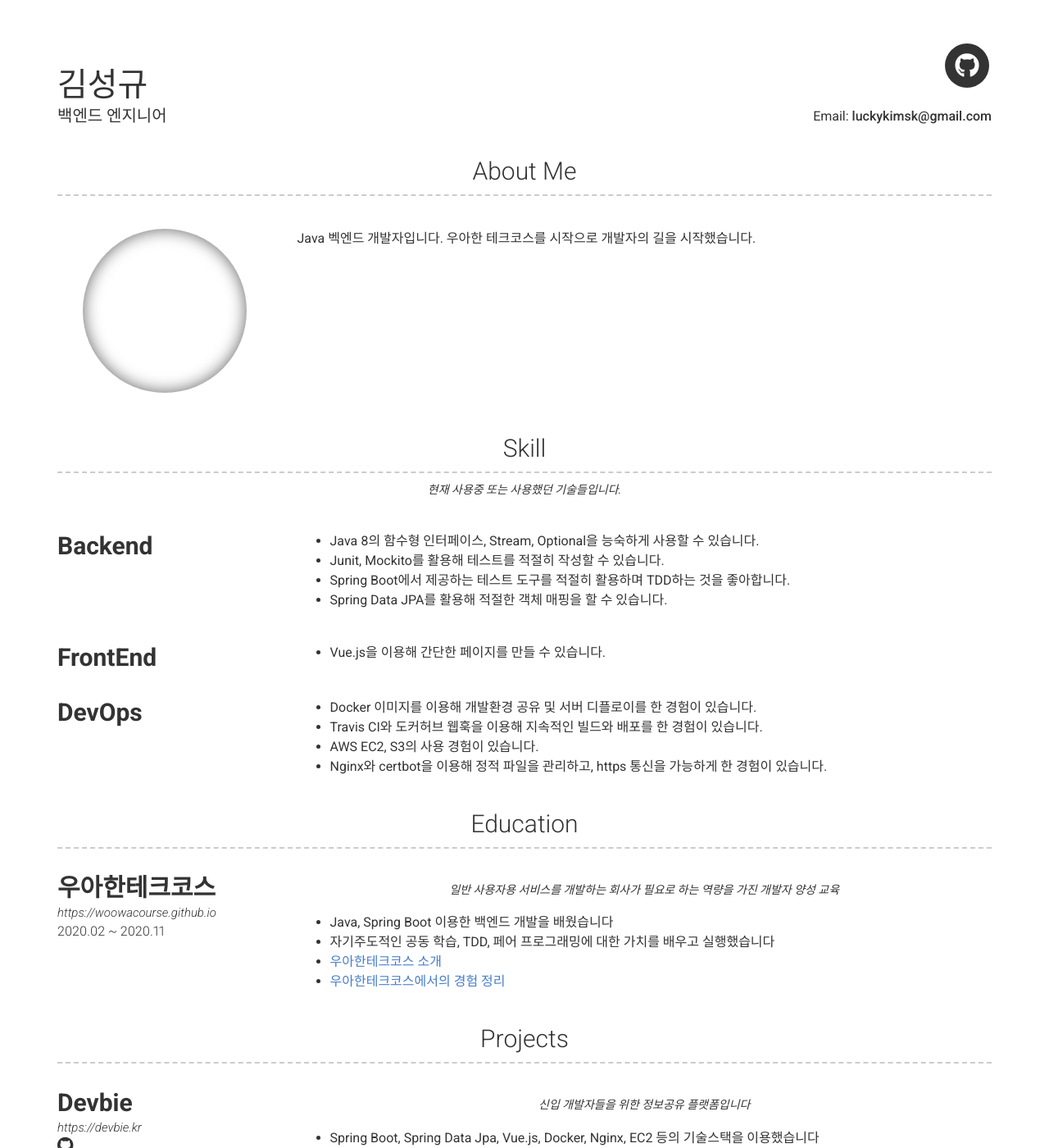
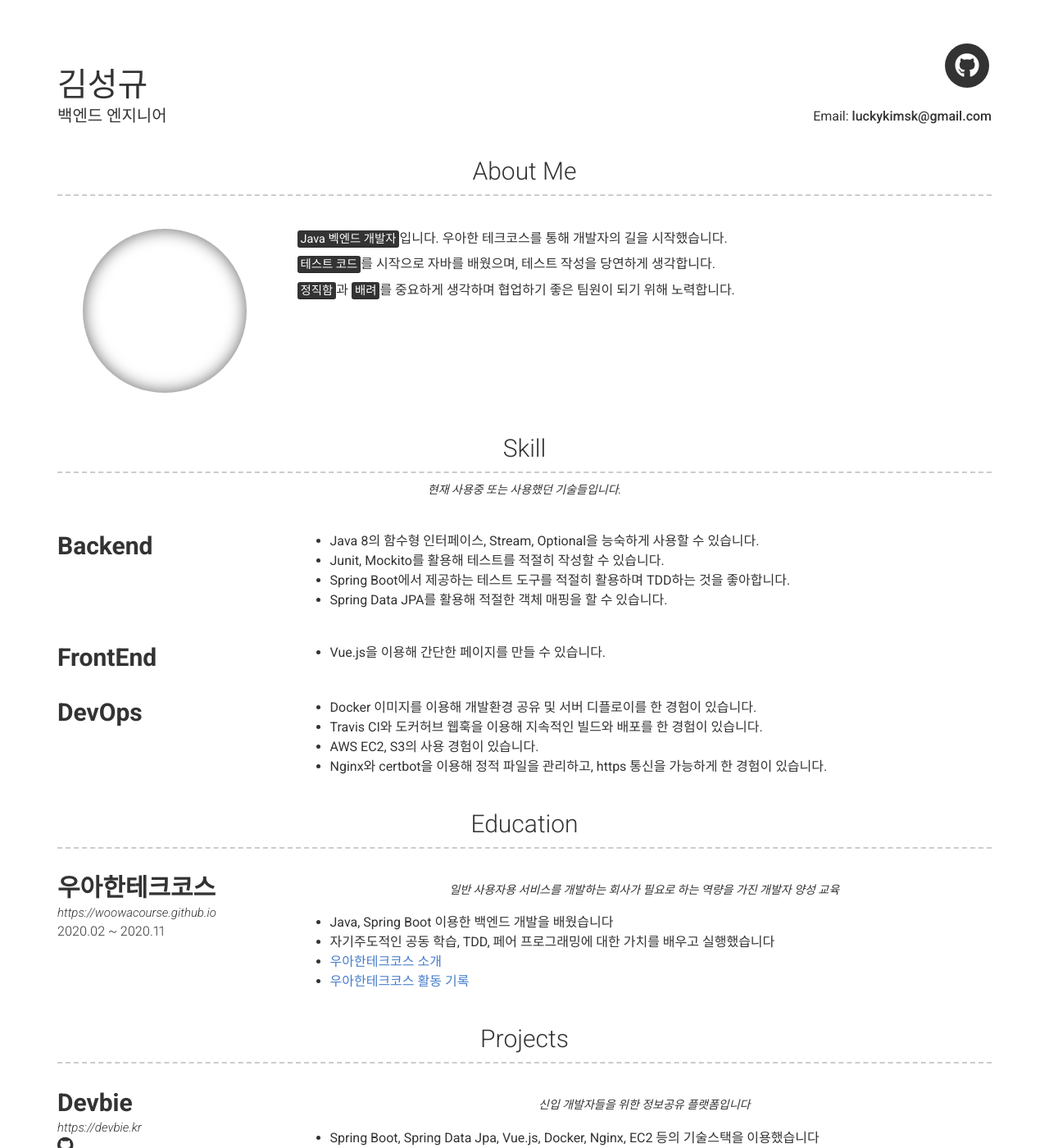
Before and after one commit to KimSeongGyu1/KimSeongGyu1.github.io, a Jekyll site: the page built from index.md, in a window 1280 px wide and 1400 px high. Shown: the whole window at 82% size. Built offline with Jekyll 4.4.1, drawn with Linux system fonts in a browser that asks for light colours; nearby versions of some CDN libraries; some of the changed text lies outside the part shown.

Commit message:
프로필 수정

```diff
--- a/_config.yml
+++ b/_config.yml
@@ -28,7 +28,16 @@ github_username:  KimSeongGyu1
 # about_title: About Me (Use this to override about section title)
 about_profile_image: Directory of profile image (eg. images/profile.jpg)
 about_content: | # this will include new lines to allow paragraphs
-  Java 벡엔드 개발자입니다. 우아한 테크코스를 시작으로 개발자의 길을 시작했습니다.
+  <mark>Java 벡엔드 개발자</mark>입니다. 우아한 테크코스를 통해 개발자의 길을 시작했습니다.
+
+  <mark>테스트 코드</mark>를 시작으로 자바를 배웠으며, 테스트 작성을 당연하게 생각합니다.
+
+  <mark>정직함</mark>과 <mark>배려</mark>를 중요하게 생각하며 협업하기 좋은 팀원이 되기 위해 노력합니다.
+
+
+
+
+
 
 # Projects Section
 # projects_title: Projects #(Use this to override about projects section title)
--- a/_data/education.yml
+++ b/_data/education.yml
@@ -9,4 +9,4 @@
     - Java, Spring Boot 이용한 백엔드 개발을 배웠습니다
     - 자기주도적인 공동 학습, TDD, 페어 프로그래밍에 대한 가치를 배우고 실행했습니다
     - [우아한테크코스 소개](https://woowabros.github.io/techcourse/2019/10/14/woowacourse.html)
-    - [우아한테크코스에서의 경험 정리](https://github.com/KimSeongGyu1/woowacourse-projects)
+    - [우아한테크코스 활동 기록](https://github.com/KimSeongGyu1/woowacourse-projects)
--- a/_data/projects.yml
+++ b/_data/projects.yml
@@ -7,6 +7,7 @@
     신입 개발자들을 위한 정보공유 플랫폼입니다
   description: | # this will include new lines to allow paragraphs
     - Spring Boot, Spring Data Jpa, Vue.js, Docker, Nginx, EC2 등의 기술스택을 이용했습니다
+    - jacoco를 이용해 테스트 커버리지 80%이상을 항상 검증하며 CI합니다.
     - WebSocket, Stomp를 이용한 채팅 구현을 담당했습니다.
     - 도커, CI/CD, Nginx 등의 기반작업을 담당했습니다.
     - 좋아요, 댓글, 회원가입 기능을 협업으로 진행했습니다.
```
